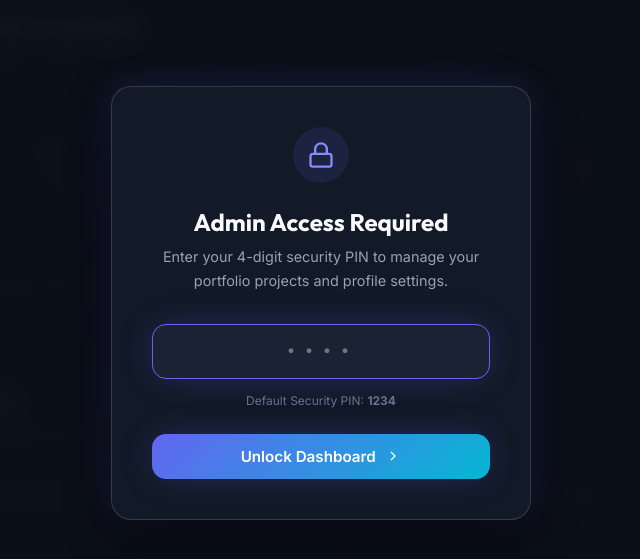
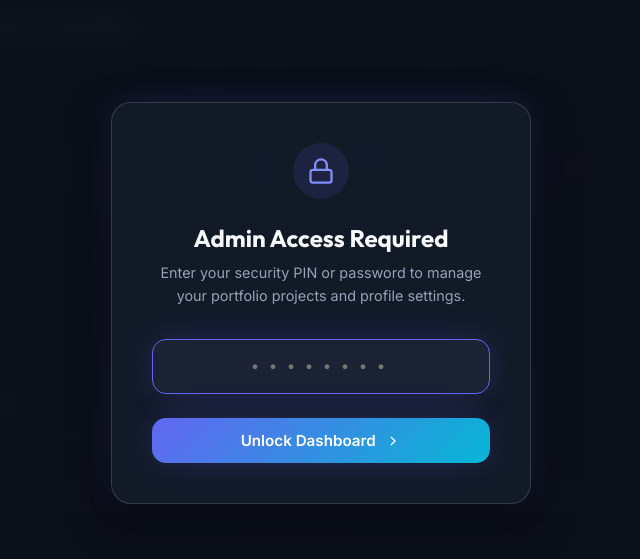
Before and after one commit to sharobiddinovjaloliddin97-sudo/my-portfolio, a website: page admin.html in a window 1280 px wide. Shown: the part 97-656 px from the top of the page, without its empty margins (319-959 px from the left). Drawn offline with Linux system fonts and the light colour scheme.

Commit message:
fix(auth): allow flexible password length and remove default pin hint

```diff
--- a/admin.html
+++ b/admin.html
@@ -30,19 +30,18 @@
         </svg>
       </div>
       <h2 class="auth-title">Admin Access Required</h2>
-      <p class="auth-subtitle">Enter your 4-digit security PIN to manage your portfolio projects and profile settings.</p>
+      <p class="auth-subtitle">Enter your security PIN or password to manage your portfolio projects and profile settings.</p>
 
       <div class="pin-input-group">
         <input
           type="password"
           id="pin-input"
           class="pin-input"
-          placeholder="••••"
-          maxlength="8"
+          placeholder="••••••••"
+          maxlength="32"
           autocomplete="off"
         >
-        <p id="auth-error" class="auth-error">Incorrect PIN. Please try again.</p>
-        <p style="font-size: 0.75rem; color: var(--text-muted); margin-top: 0.75rem;">Default Security PIN: <strong>1234</strong></p>
+        <p id="auth-error" class="auth-error">Incorrect PIN / Password. Please try again.</p>
       </div>
 
       <button id="auth-submit-btn" class="btn btn-primary" style="width: 100%;">
```
